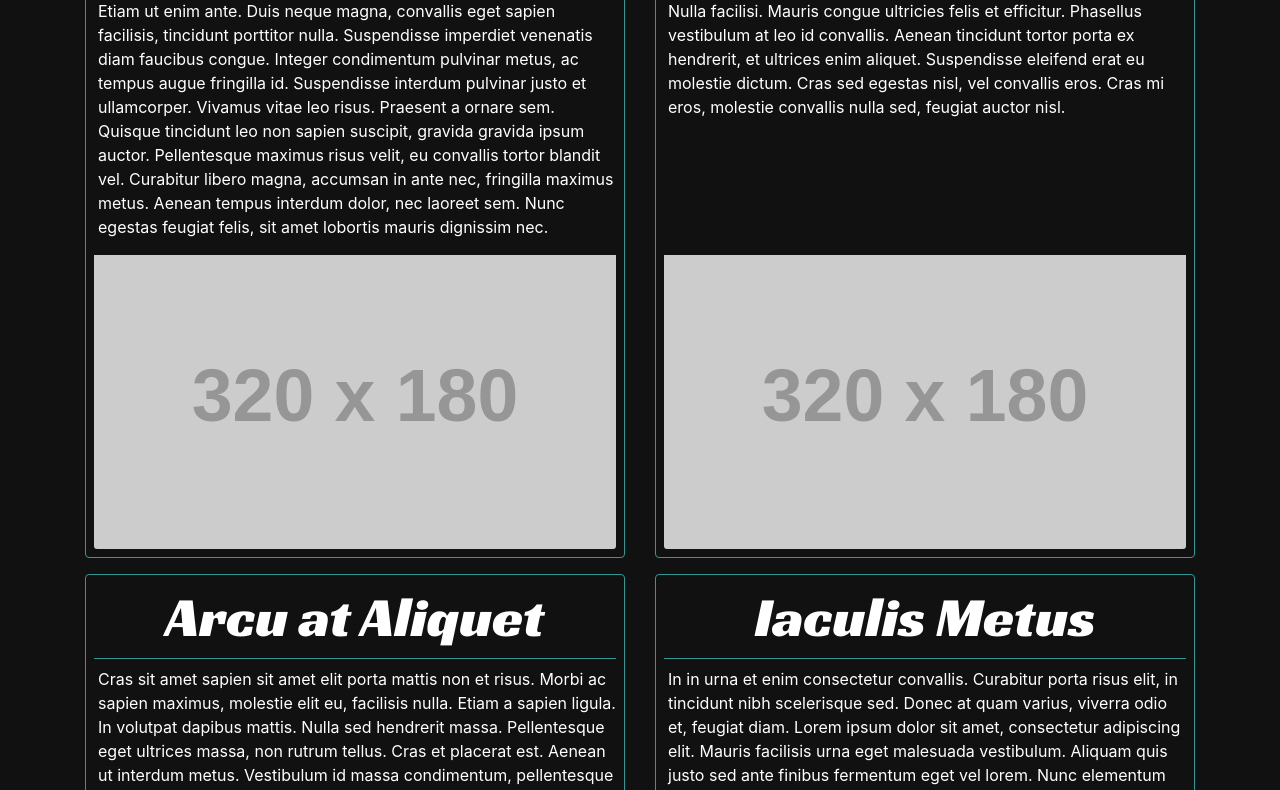
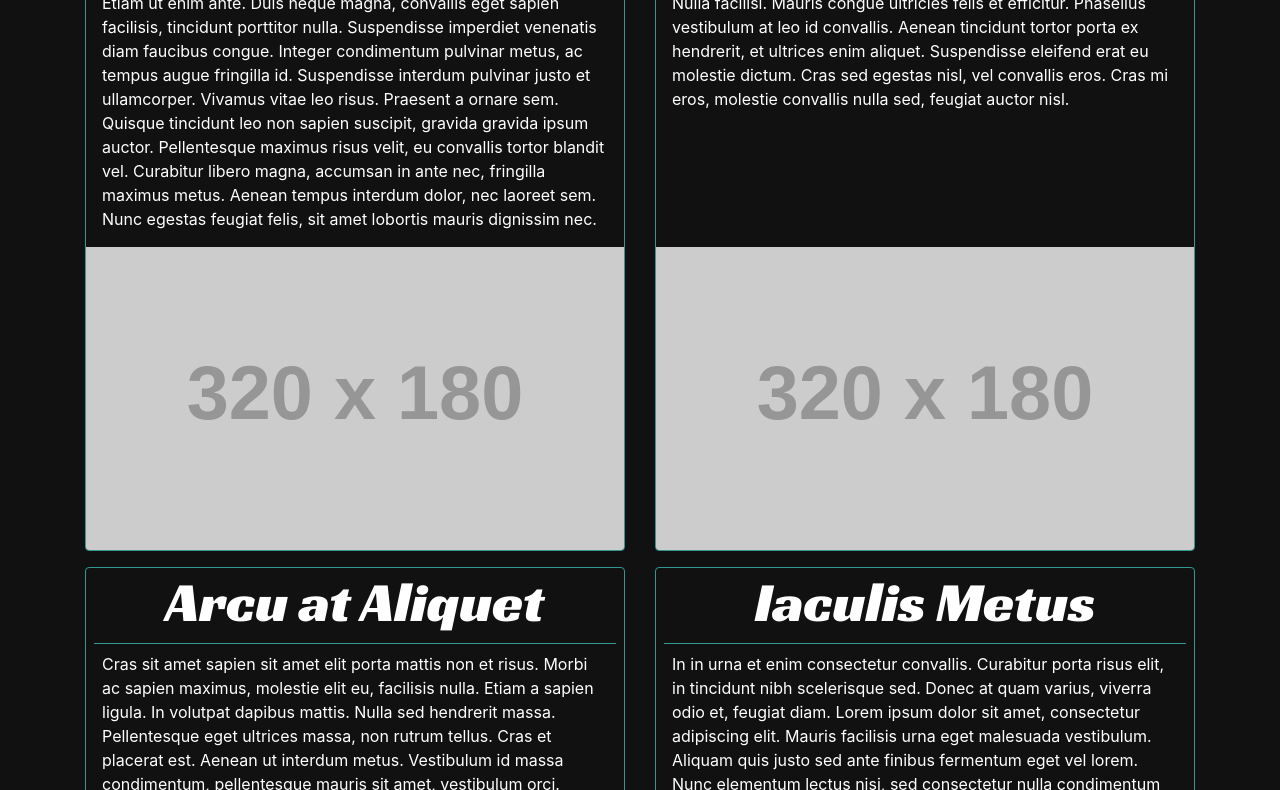
Before and after one commit to Sakeran/arm-landing, a website built with webpack: page src/index.html in a window 1280 px wide. Shown: the part 230-1020 px from the top of the page. Built offline with nearby package versions, Linux system fonts and the light colour scheme; some packages are replaced by stand-ins of ours; placeholder pictures from the web are drawn by us.

Commit message:
improve article spacing

```diff
--- a/src/scss/styles.scss
+++ b/src/scss/styles.scss
@@ -22,20 +22,19 @@ h1, h2, h3, h4, h5, h6 {
     @extend .border;
     @extend .border-primary;
 
-    @extend .p-2;
-
     h2 {
       @extend .display-4;
       @extend .text-center;
       @extend .border-bottom;
       @extend .border-primary;
       @extend .pb-2;
+      @extend .mx-2;
     }
 
     p {
       @extend .card-text;
       @extend .pb-3;
-      @extend .pl-1;
+      @extend .px-3;
       @extend .mb-auto;
     }
 
@@ -67,12 +66,14 @@ h1, h2, h3, h4, h5, h6 {
 
     input[type="email"] {
       @extend .form-control;
+      @extend .rounded-left;
     }
 
     input[type="submit"] {
       @extend .input-group-append;
       @extend .btn;
       @extend .btn-secondary;
+      @extend .rounded-right;
     }
   }
 }
```
